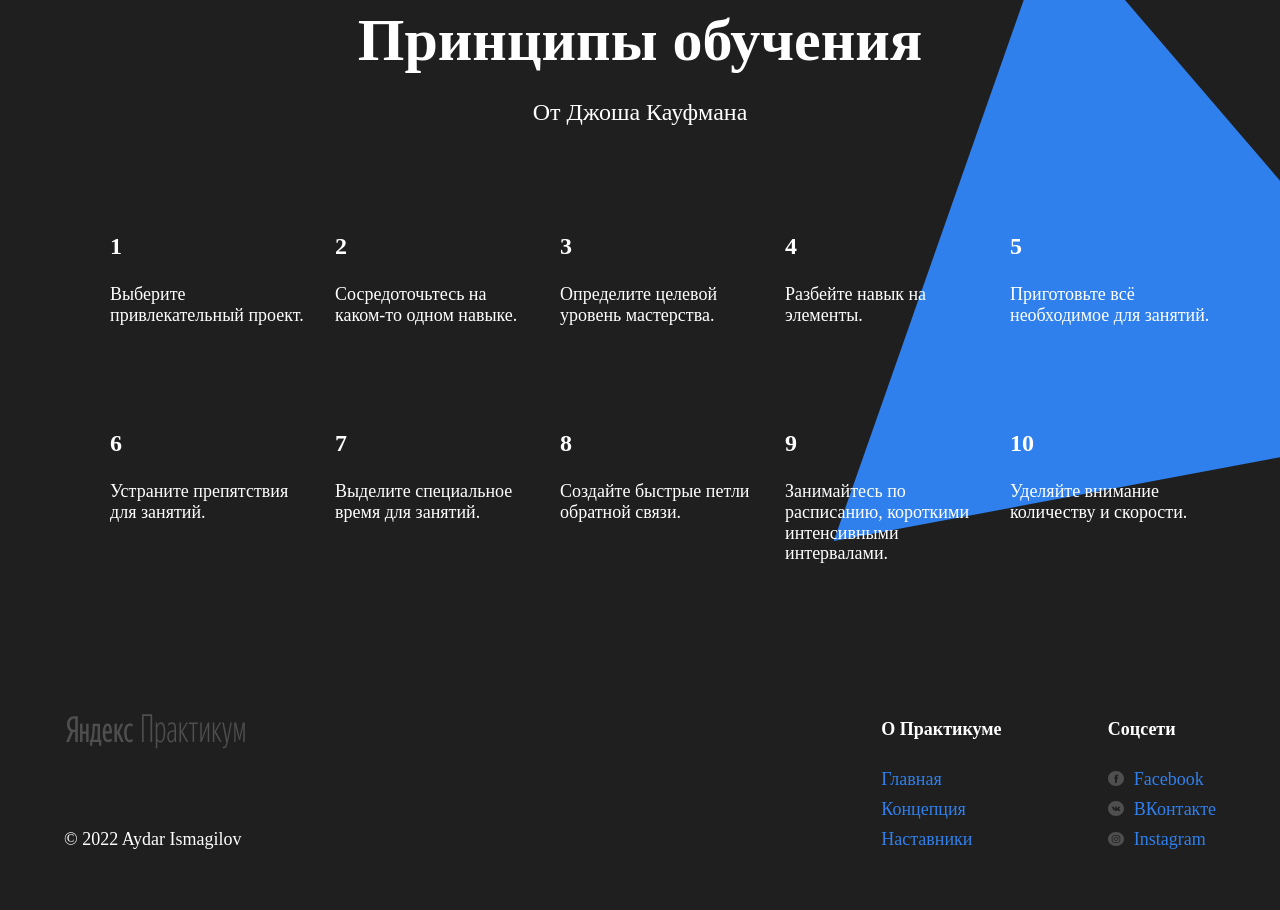
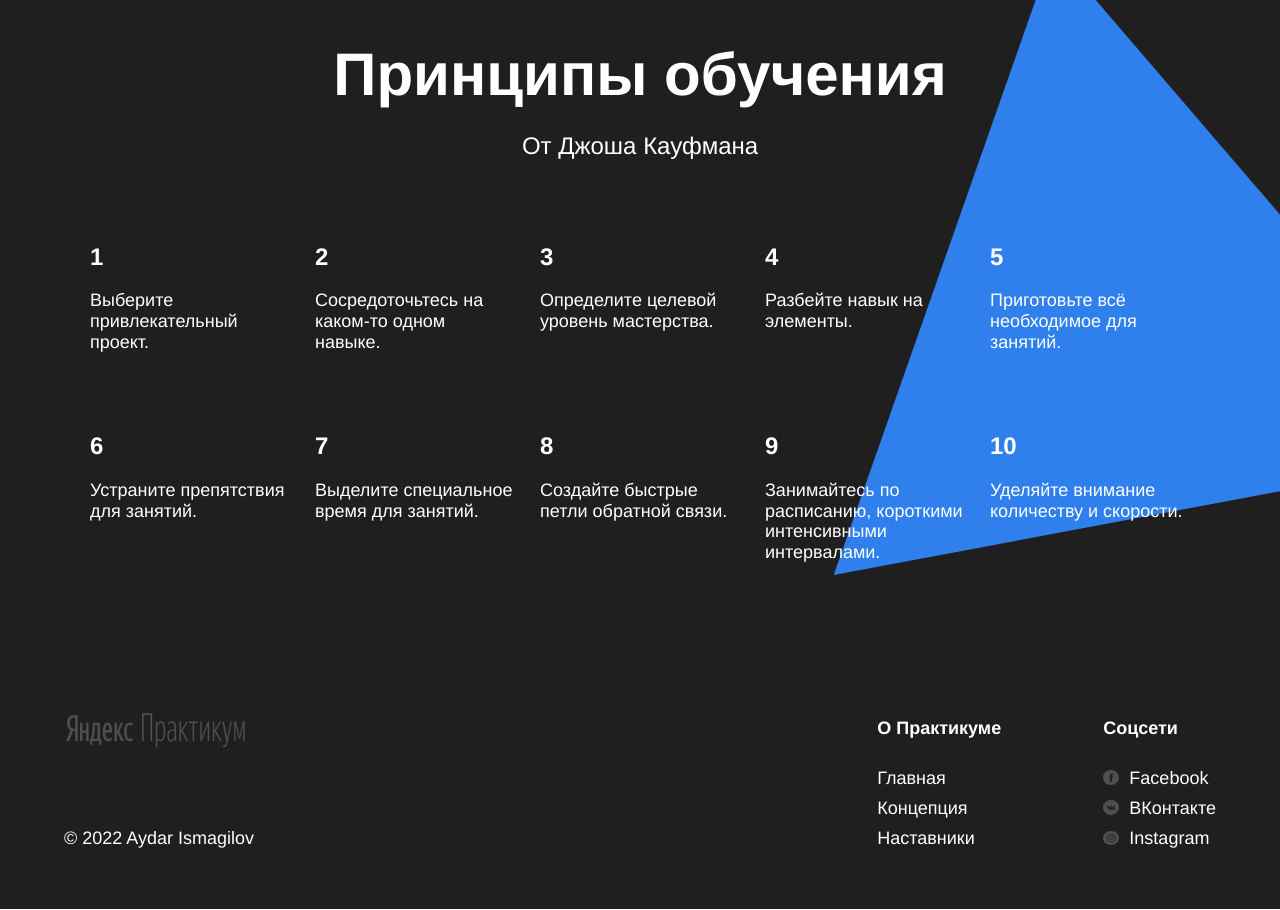
Before and after one commit to Bumerrr/how-to-learn, a plain HTML site: page index.html in a window 1280 px wide. Shown: the part 2880-3790 px from the top of the page. Drawn offline with Linux system fonts and the light colour scheme.

Commit message:
Слетели шрифты, исправил

```diff
--- a/index.html
+++ b/index.html
@@ -86,45 +86,45 @@
       <section class="kaufman">
         <h2 class="section-title section-title_theme_dark">Принципы обучения</h2>
           <p class="section-subtitle section-subtitle_theme_dark">От Джоша Кауфмана</p>
-        <ul class="table_theme_dark">
+        <ul class="table table_theme_dark">
           <li class="table__cell table__cell_theme_dark">
-            <h3 class="table__heading_theme_dark">1</h3>
+            <h3 class="table__heading table__heading_theme_dark">1</h3>
             <p class="table__text table__text_theme_dark">Выберите привлекательный проект.</p>
           </li>
           <li class="table__cell table__cell_theme_dark">
-            <h3 class="table__heading_theme_dark">2</h3>
+            <h3 class="table__heading table__heading_theme_dark">2</h3>
             <p class="table__text table__text_theme_dark">Сосредоточьтесь на каком-то одном навыке.</p>
           </li>
           <li class="table__cell table__cell_theme_dark">
-            <h3 class="table__heading_theme_dark">3</h3>
+            <h3 class="table__heading table__heading_theme_dark">3</h3>
             <p class="table__text table__text_theme_dark">Определите целевой уровень мастерства.</p>
           </li>
           <li class="table__cell table__cell_theme_dark">
-            <h3 class="table__heading_theme_dark">4</h3>
+            <h3 class="table__heading table__heading_theme_dark">4</h3>
             <p class="table__text table__text_theme_dark">Разбейте навык на элементы.</p>
           </li>
           <li class="table__cell table__cell_theme_dark">
-            <h3 class="table__heading_theme_dark">5</h3>
+            <h3 class="table__heading table__heading_theme_dark">5</h3>
             <p class="table__text table__text_theme_dark">Приготовьте всё необходимое для занятий.</p>
           </li>
           <li class="table__cell table__cell_theme_dark">
-            <h3 class="table__heading_theme_dark">6</h3>
+            <h3 class="table__heading table__heading_theme_dark">6</h3>
             <p class="table__text table__text_theme_dark">Устраните препятствия для занятий.</p>
           </li>
           <li class="table__cell table__cell_theme_dark">
-            <h3 class="table__heading_theme_dark">7</h3>
+            <h3 class="table__heading table__heading_theme_dark">7</h3>
             <p class="table__text table__text_theme_dark">Выделите специальное время для занятий.</p>
           </li>
           <li class="table__cell table__cell_theme_dark">
-            <h3 class="table__heading_theme_dark">8</h3>
+            <h3 class="table__heading table__heading_theme_dark">8</h3>
             <p class="table__text table__text_theme_dark">Создайте быстрые петли обратной связи.</p>
           </li>
           <li class="table__cell table__cell_theme_dark">
-            <h3 class="table__heading_theme_dark">9</h3>
+            <h3 class="table__heading table__heading_theme_dark">9</h3>
             <p class="table__text table__text_theme_dark">Занимайтесь по расписанию, короткими интенсивными интервалами.</p>
           </li>
           <li class="table__cell table__cell_theme_dark">
-            <h3 class="table__heading_theme_dark">10</h3>
+            <h3 class="table__heading table__heading_theme_dark">10</h3>
             <p class="table__text table__text_theme_dark">Уделяйте внимание количеству и скорости.</p>
           </li>
         </ul>
--- a/styles/style.css
+++ b/styles/style.css
@@ -1,4 +1,4 @@
-q.page {
+.page {
   min-width: 1100px;
   /* мы ещё не умеем делать мобильную версию сайта, */
   /* поэтому выше установлена минимальная ширина страницы */
@@ -357,6 +357,7 @@ font-weight: normal;
   padding: 0;
   justify-content: space-between;
   flex-direction: column;
+  color: #FFFFFF;
 }
 
 .footer__column_content_social{
@@ -384,5 +385,5 @@ font-weight: normal;
   font-style: normal;
   text-decoration: none;
   display: flex;
-  color: #2F80ED;
+  color: #FFFFFF;;
 }
```
